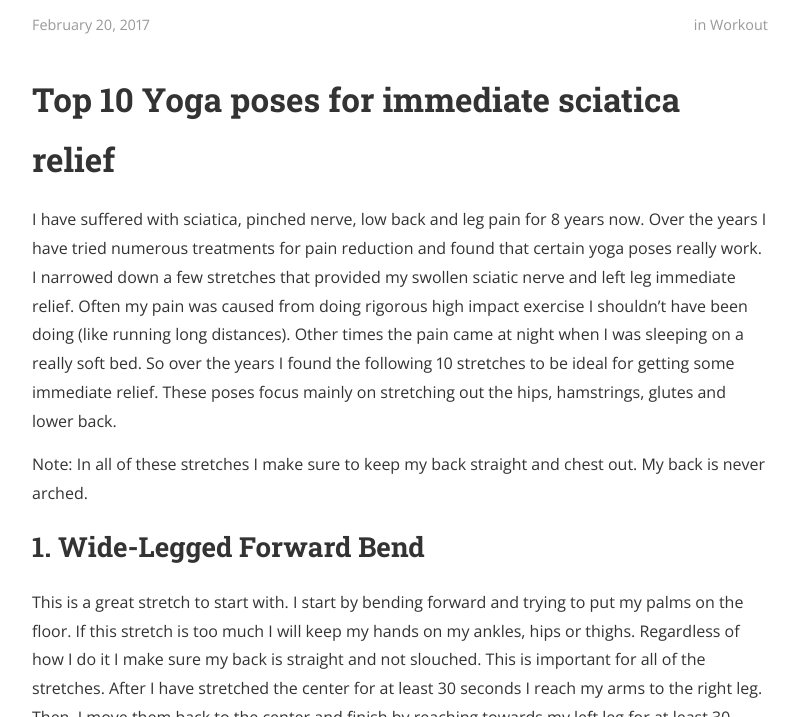
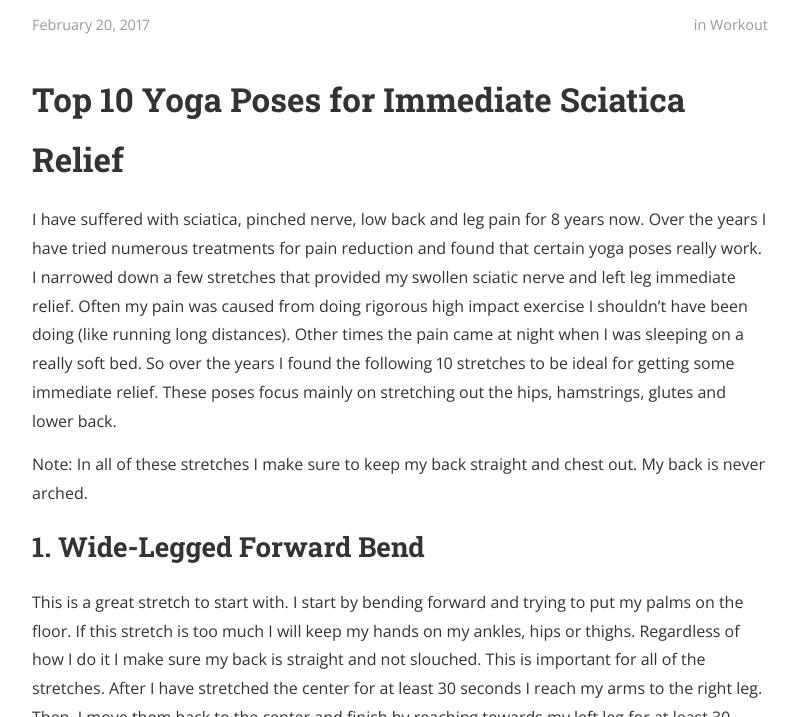
Before and after one commit to sciaticawarrior/sciaticatest, a Jekyll site: the page built from _posts/2017-02-20-sciatica-top10yoga.markdown, in a window 1280 px wide and 900 px high, scrolled down 324 px, cut to the strip 183-900 px from the top of the window. Shown: the whole strip, without its empty margins (240-1037 px from the left). Built offline with Jekyll 4.4.1, drawn with Linux system fonts in a browser that asks for light colours; nearby versions of some CDN libraries; comment, search, counter and statistics services are not loaded; a style sheet for code colours, icons or effects is not loaded.

Commit message:
Update 2017-02-20-sciatica-top10yoga.markdown

```diff
--- a/_posts/2017-02-20-sciatica-top10yoga.markdown
+++ b/_posts/2017-02-20-sciatica-top10yoga.markdown
@@ -9,7 +9,7 @@
 ---
 
 
-# Top 10 Yoga poses for immediate sciatica relief
+# Top 10 Yoga Poses for Immediate Sciatica Relief
 
 I have suffered with sciatica, pinched nerve, low back and leg pain for 8 years now. Over the years I have tried numerous treatments for pain reduction and found that certain yoga poses really work. I narrowed down a few stretches that provided my swollen sciatic nerve and left leg immediate relief. Often my pain was caused from doing rigorous high impact exercise I shouldn’t have been doing (like running long distances). Other times the pain came at night when I was sleeping on a really soft bed. So over the years I found the following 10 stretches to be ideal for getting some immediate relief. These poses focus mainly on stretching out the hips, hamstrings, glutes and lower back.
 
@@ -18,7 +18,7 @@
 ## 1. Wide-Legged Forward Bend
 This is a great stretch to start with. I start by bending forward and trying to put my palms on the floor. If this stretch is too much I will keep my hands on my ankles, hips or thighs. Regardless of how I do it I make sure my back is straight and not slouched. This is important for all of the stretches. After I have stretched the center for at least 30 seconds I reach my arms to the right leg. Then, I move them back to the center and finish by reaching towards my left leg for at least 30 seconds. When I walk my hands over I do so without getting up. If done correctly, the wide-legged forward bend provides a fantastic hamstring stretch.
 
-<img src="assets/Prasarita Padottanasana.jpg">
+<img src="sciaticaworkout/assets/Prasarita Padottanasana.jpg">
 
 ## 2. Child’s pose
 This is a classic stretch that is pretty easy for anyone to do. The point of child’s pose is to stretch my spine and back muscles. It is great for my lower back, lats, and upper back. I do this stretch after any type of exercise. Also, if I want to focus more on my lower back I can put my fists under my forehead instead of stretching them out. I’ve sometimes done this stretch in the middle of the night on my bed when my sciatic nerve was preventing me from sleeping. It is highly recommended.
```
